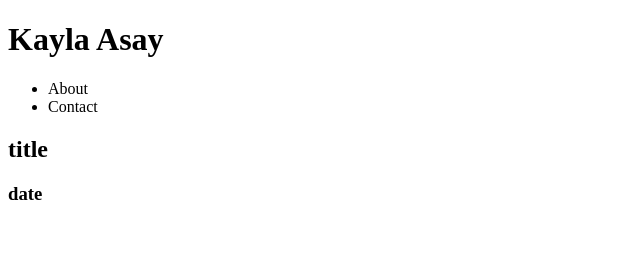
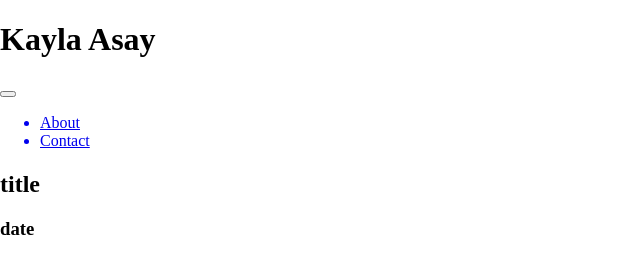
Before and after one commit to Kdasay16/portfolio, a plain HTML site: page index.html in a window 1280 px wide. Shown: the whole page, without its empty margins (0-640 px from the left). Drawn offline with nearby package versions, Linux system fonts and the light colour scheme.

Commit message:
work in progress

```diff
--- a/app.js
+++ b/app.js
@@ -1,4 +1,6 @@
 'use strict';
+
+var projects = [];
 
 function Projects () {
   for(var key in rawProjects) {
--- a/index.html
+++ b/index.html
@@ -3,24 +3,29 @@
   <head>
     <meta charset="utf-8">
     <meta name="viewport" content="width=device-width, initial-scale=1">
+    <link rel="stylesheet" href="portfolio/normalize.css">
+    <link rel="stylesheet" href="portfolio/style.css">
     <title>Kayla Asay</title>
   </head>
   <body>
-    <header>
+    <header class="top">
       <h1>Kayla Asay</h1>
-      <nav>
-        <ul>
-          <li>About</li>
-          <li>Contact</li>
-        </ul>
+      <nav class="top-nav">
+        <button class="hamburger"></button>
+        <div class="burger">
+          <ul>
+            <a href="#"><li>About</li></a>
+            <a href="#"><li>Contact</li></a>
+          </ul>
+        </div>
       </nav>
     </header>
     <section class="projects">
       <article class ="outline">
-        <header>
+        <div>
           <h2>title</h2>
           <h3>date</h3>
-        </header>
+        </div>
         <section class="about"></section>
       </article>
     </section>
```
